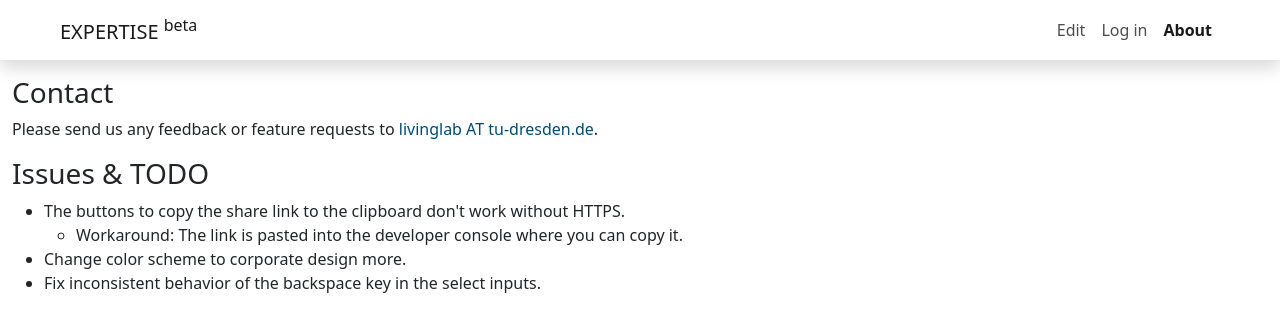
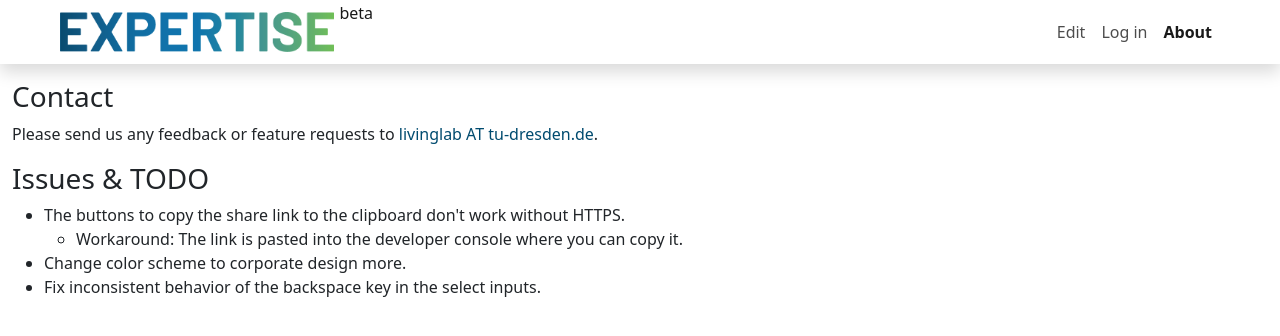
Before and after one commit to codemmmmm/expertise, a Django app: page /expertise/about in a window 1280 px wide. Shown: the top 336 px of the page. Run offline with Django 4.2, Linux system fonts and the light colour scheme; some libraries are stand-ins or nearby versions.

Commit message:
expertise logo
used png because provided svg had tons of whitespace.
vertical-align property of the beta tag next to an image took up too much space.

```diff
--- a/mysite/expertise/static/expertise/style.css
+++ b/mysite/expertise/static/expertise/style.css
@@ -31,7 +31,8 @@ html, body {
 }
 
 .beta-tag {
-    vertical-align: super;
+    top: -18px;
+    position: relative;
 }
 
 form.home {
--- a/mysite/expertise/templates/expertise/base.html
+++ b/mysite/expertise/templates/expertise/base.html
@@ -35,8 +35,9 @@
         {% block navbar %}
         <nav class="navbar navbar-expand-md px-md-5 navbar-light shadow">
             <div class="container-fluid">
-                <a class="navbar-brand" href="/expertise">
-                    <span class="text-uppercase">Expertise </span><span class="fs-6 beta-tag">beta</span>
+                <a class="navbar-brand py-1" href="/expertise">
+                    <img src="{% static 'expertise/logo.png' %}" alt="Expertise logo" height="40">
+                    <span class="fs-6 beta-tag">beta</span>
                 </a>
                 <button class="navbar-toggler" type="button" data-bs-toggle="collapse" data-bs-target="#navbarNavAltMarkup"
                     aria-controls="navbarNavAltMarkup" aria-expanded="false" aria-label="Toggle navigation">
```
Also changed, not shown: mysite/expertise/static/expertise/logo.png (added).
